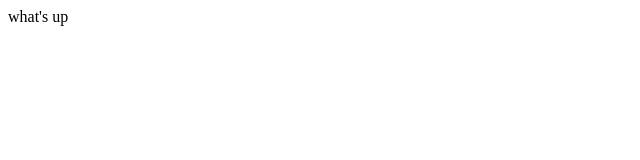
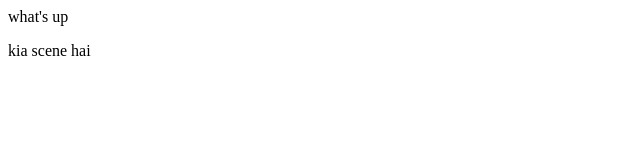
Before and after one commit to shahbaz193/localRepo, a plain HTML site: page index.html in a window 1280 px wide. Shown: the full height of the page, 0-640 px from the left. Drawn offline with Linux system fonts and the light colour scheme.

Commit message:
add branch feature

```diff
--- a/index.html
+++ b/index.html
@@ -1 +1,2 @@
 <p>what's up</p>
+<p>kia scene hai</p>
```
Also changed, not shown: 1 other file.
